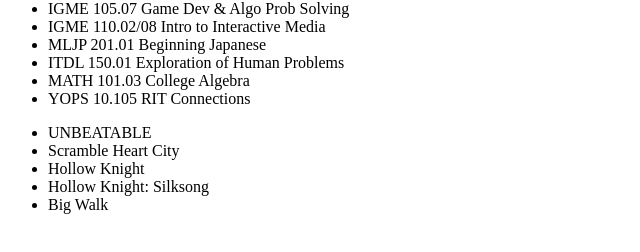
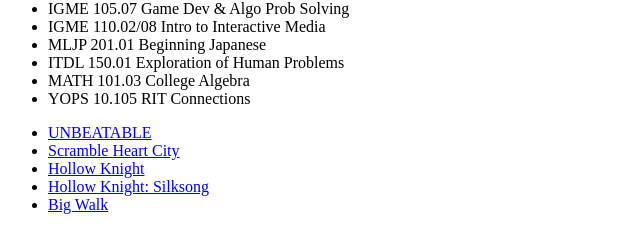
Before and after one commit to dm8801-sudo/dm8801-GitHub.io, a plain HTML site: page index.html in a window 1280 px wide. Shown: the part 66-318 px from the top of the page, without its empty margins (0-640 px from the left). Drawn offline with Linux system fonts and the light colour scheme.

Commit message:
Update index.html

```diff
--- a/index.html
+++ b/index.html
@@ -16,11 +16,11 @@
     </ul>
 
     <ul>
-      <li href="https://store.steampowered.com/app/2240620/UNBEATABLE">UNBEATABLE</li>
-      <li href="https://store.steampowered.com/app/3041800/Scramble_Heart_City">Scramble Heart City</li>
-      <li href="https://store.steampowered.com/app/367520/Hollow_Knight">Hollow Knight</li>
-      <li href="https://store.steampowered.com/app/1030300/Hollow_Knight_Silksong">Hollow Knight: Silksong</li>
-      <li href="https://store.steampowered.com/app/1478500/Big_Walk">Big Walk</li>
+      <li> <a href="https://store.steampowered.com/app/2240620/UNBEATABLE">UNBEATABLE</a></li>
+      <li> <a href="https://store.steampowered.com/app/3041800/Scramble_Heart_City">Scramble Heart City</a></li>
+      <li> <a href="https://store.steampowered.com/app/367520/Hollow_Knight">Hollow Knight</a></li>
+      <li> <a href="https://store.steampowered.com/app/1030300/Hollow_Knight_Silksong">Hollow Knight: Silksong</a></li>
+      <li> <a href="https://store.steampowered.com/app/1478500/Big_Walk">Big Walk</a></li>
     </ul>
   </body>
 </html>
```
